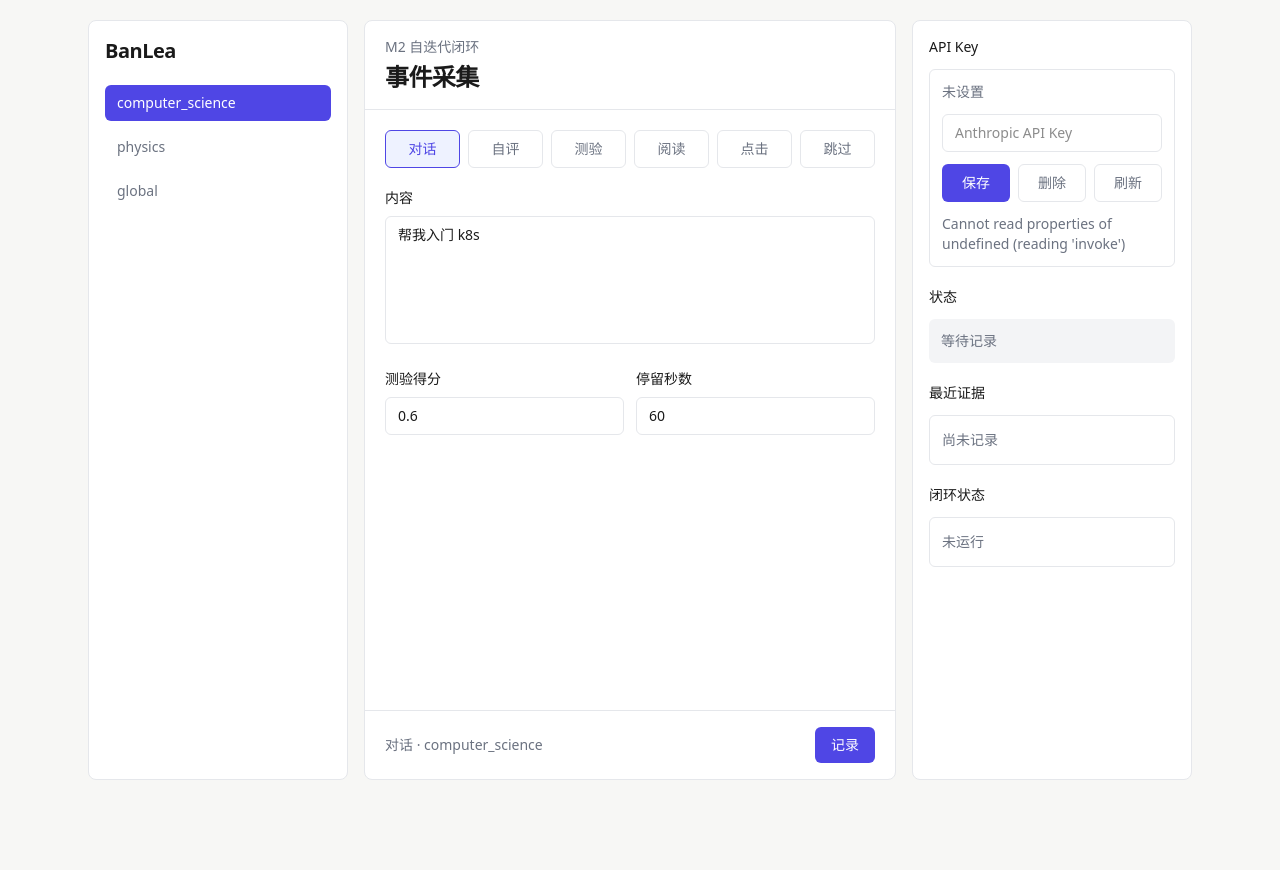
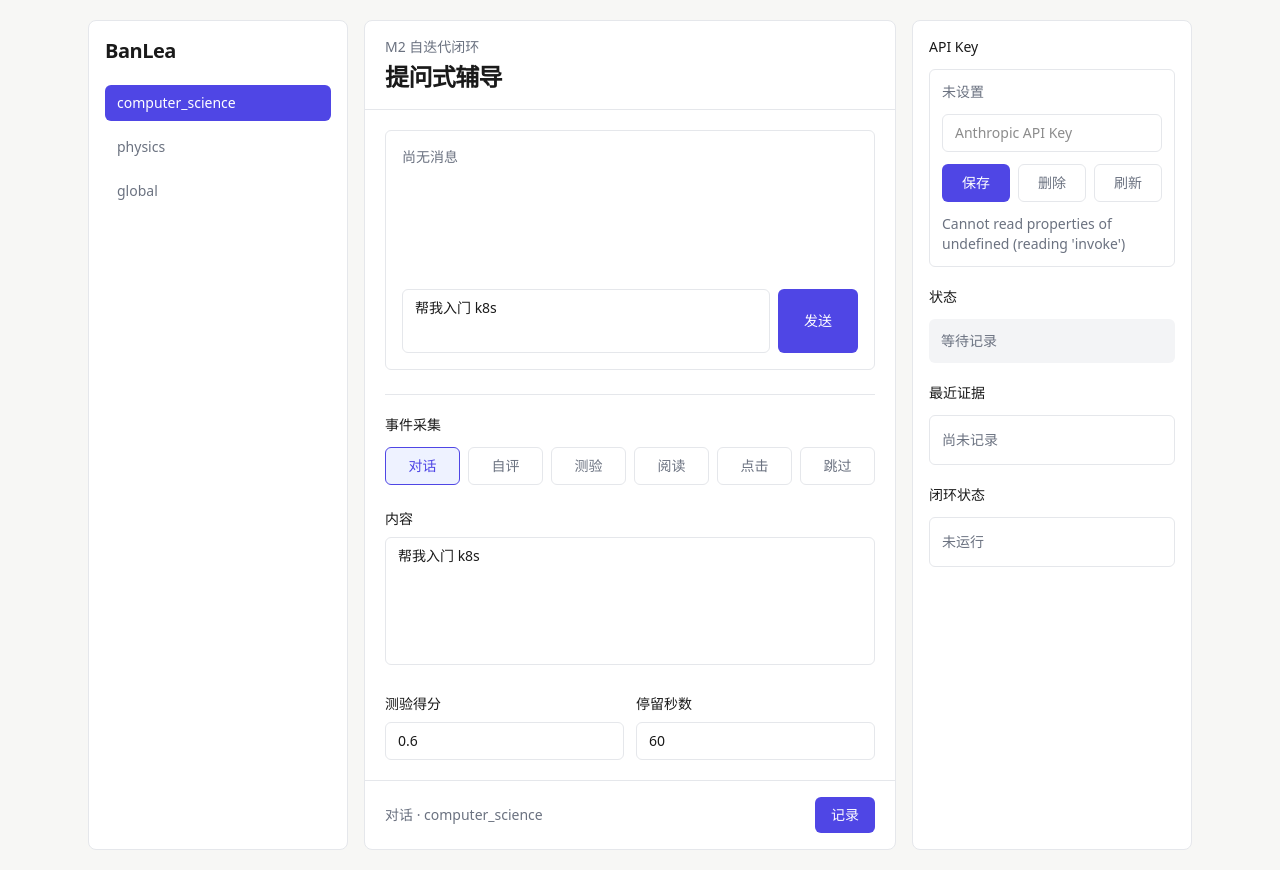
Before and after one commit to NeverENG/BanLea, a React (Vite) app: page / in a window 1280 px wide. Before the commit the page ends 800 px from the top, so only its background shows below. Built offline with nearby package versions, Linux system fonts and the light colour scheme.

Commit message:
feat(tutor): 接入提问式输入闭环

```diff
--- a/src/App.tsx
+++ b/src/App.tsx
@@ -1,10 +1,15 @@
 import { useEffect, useMemo, useState } from "react";
 import { getEvidenceRepository, getPortraitRepository } from "@/db";
-import { createLearningEventService, type LearningEventResult } from "@/features/events";
+import {
+  createLearningEventService,
+  type LearningEventResult,
+  type LearningEventService,
+} from "@/features/events";
 import {
   createApiKeySettingsService,
   type ApiKeyStatus,
 } from "@/features/settings/apiKeySettings";
+import { createTutorInputService, type TutorMessage } from "@/features/tutor";
 import type { Evidence } from "@/types/evidence";
 import type {
   HarnessRunRepositories,
@@ -62,6 +67,8 @@ export default function App() {
   const [domain, setDomain] = useState("computer_science");
   const [kind, setKind] = useState<EventKind>("chat");
   const [content, setContent] = useState("帮我入门 k8s");
+  const [tutorInput, setTutorInput] = useState("帮我入门 k8s");
+  const [tutorMessages, setTutorMessages] = useState<TutorMessage[]>([]);
   const [score, setScore] = useState(0.6);
   const [dwellSeconds, setDwellSeconds] = useState(60);
   const [lastEvidence, setLastEvidence] = useState<Evidence | null>(null);
@@ -76,6 +83,7 @@ export default function App() {
   const [apiKeyMessage, setApiKeyMessage] = useState("未设置");
   const [isKeyBusy, setIsKeyBusy] = useState(false);
   const [isClaudeReady, setIsClaudeReady] = useState(false);
+  const [isSending, setIsSending] = useState(false);
 
   const apiKeyService = useMemo(() => createApiKeySettingsService(), []);
 
@@ -167,10 +175,7 @@ export default function App() {
     }
   }
 
-  async function recordEvent() {
-    setIsSaving(true);
-    setStatus("写入中");
-    try {
+  async function createRuntimeLearningService(): Promise<LearningEventService> {
     const [evidenceRepository, portraitRepository] = await Promise.all([
       getEvidenceRepository(),
       getPortraitRepository(),
@@ -179,12 +184,43 @@ export default function App() {
       evidence: evidenceRepository,
       portraits: portraitRepository,
     };
-      const service = createLearningEventService({
+    return createLearningEventService({
       repositories,
       updateAfterEvidence: isClaudeReady
         ? (evidence) => runLiveHarnessUpdate(evidence, repositories)
         : undefined,
     });
+  }
+
+  async function sendTutorMessage() {
+    setIsSending(true);
+    setStatus("发送中");
+    try {
+      const service = createTutorInputService({
+        learningEvents: await createRuntimeLearningService(),
+      });
+      const result = await service.sendUserMessage({
+        domain,
+        content: tutorInput,
+      });
+
+      setTutorMessages((messages) => [...messages, result.message]);
+      setTutorInput("");
+      setLastEvidence(result.learning.evidence);
+      setLastResult(result.learning);
+      setStatus("已发送");
+    } catch (error) {
+      setStatus(error instanceof Error ? error.message : "发送失败");
+    } finally {
+      setIsSending(false);
+    }
+  }
+
+  async function recordEvent() {
+    setIsSaving(true);
+    setStatus("写入中");
+    try {
+      const service = await createRuntimeLearningService();
       let result: LearningEventResult;
 
       switch (kind) {
@@ -267,11 +303,46 @@ export default function App() {
         <section className="flex flex-col rounded-[var(--radius-card)] border border-[var(--color-border)] bg-[var(--color-surface)]">
           <div className="border-b border-[var(--color-border)] px-5 py-4">
             <div className="text-sm text-[var(--color-muted)]">M2 自迭代闭环</div>
-            <h1 className="mt-1 text-2xl font-semibold tracking-tight">事件采集</h1>
+            <h1 className="mt-1 text-2xl font-semibold tracking-tight">提问式辅导</h1>
           </div>
 
-          <div className="flex-1 space-y-5 p-5">
-            <div className="grid grid-cols-6 gap-2">
+          <div className="flex-1 space-y-6 p-5">
+            <div className="flex min-h-60 flex-col gap-3 rounded-md border border-[var(--color-border)] bg-white p-4">
+              <div className="flex-1 space-y-3">
+                {tutorMessages.length === 0 ? (
+                  <div className="text-sm text-[var(--color-muted)]">尚无消息</div>
+                ) : (
+                  tutorMessages.map((message) => (
+                    <div
+                      className="ml-auto max-w-[78%] rounded-md bg-[var(--color-accent)] px-3 py-2 text-sm leading-6 text-white"
+                      key={message.id}
+                    >
+                      {message.content}
+                    </div>
+                  ))
+                )}
+              </div>
+
+              <div className="flex gap-2">
+                <textarea
+                  className="min-h-16 flex-1 resize-none rounded-md border border-[var(--color-border)] px-3 py-2 text-sm outline-none focus:border-[var(--color-accent)]"
+                  onChange={(event) => setTutorInput(event.target.value)}
+                  value={tutorInput}
+                />
+                <button
+                  className="w-20 rounded-md bg-[var(--color-accent)] px-4 py-2 text-sm font-medium text-white disabled:opacity-50"
+                  disabled={isSending}
+                  onClick={sendTutorMessage}
+                  type="button"
+                >
+                  {isSending ? "发送中" : "发送"}
+                </button>
+              </div>
+            </div>
+
+            <div className="border-t border-[var(--color-border)] pt-5">
+              <div className="text-sm font-medium">事件采集</div>
+              <div className="mt-3 grid grid-cols-6 gap-2">
               {EVENT_OPTIONS.map((option) => (
                 <button
                   className={`rounded-md border px-3 py-2 text-sm ${
@@ -286,6 +357,7 @@ export default function App() {
                   {option.label}
                 </button>
               ))}
+              </div>
             </div>
 
             <label className="block text-sm font-medium">
--- /dev/null
+++ b/src/features/tutor/index.ts
@@ -0,0 +1,75 @@
+import type { LearningEventResult, LearningEventService } from "@/features/events";
+
+export interface TutorMessage {
+  id: string;
+  role: "user";
+  content: string;
+  domain: string;
+  createdAt: string;
+  evidenceId: number | null;
+}
+
+export interface SendTutorMessageInput {
+  domain: string;
+  content: string;
+  sessionId?: number;
+}
+
+export interface TutorTurnResult {
+  message: TutorMessage;
+  learning: LearningEventResult;
+}
+
+export interface TutorInputServiceOptions {
+  learningEvents: Pick<LearningEventService, "recordChat">;
+  now?: () => string;
+}
+
+export interface TutorInputService {
+  sendUserMessage(input: SendTutorMessageInput): Promise<TutorTurnResult>;
+}
+
+const defaultNow = () => new Date().toISOString();
+
+function normalizeContent(content: string): string {
+  const trimmed = content.trim();
+  if (!trimmed) {
+    throw new Error("消息不能为空");
+  }
+  return trimmed;
+}
+
+function messageId(evidenceId: number | undefined, createdAt: string): string {
+  return typeof evidenceId === "number" ? `evidence-${evidenceId}` : `message-${createdAt}`;
+}
+
+export function createTutorInputService(
+  options: TutorInputServiceOptions,
+): TutorInputService {
+  const now = options.now ?? defaultNow;
+
+  return {
+    async sendUserMessage(input) {
+      const content = normalizeContent(input.content);
+      const learning = await options.learningEvents.recordChat({
+        domain: input.domain,
+        role: "user",
+        content,
+        sessionId: input.sessionId,
+      });
+      const createdAt = learning.evidence.createdAt || now();
+
+      return {
+        message: {
+          id: messageId(learning.evidence.id, createdAt),
+          role: "user",
+          content,
+          domain: input.domain,
+          createdAt,
+          evidenceId: learning.evidence.id ?? null,
+        },
+        learning,
+      };
+    },
+  };
+}
```
Also changed, not shown: 2 other files (tests, documents, lock files or other folders). Lines whose indentation alone changed are shown as unchanged.
